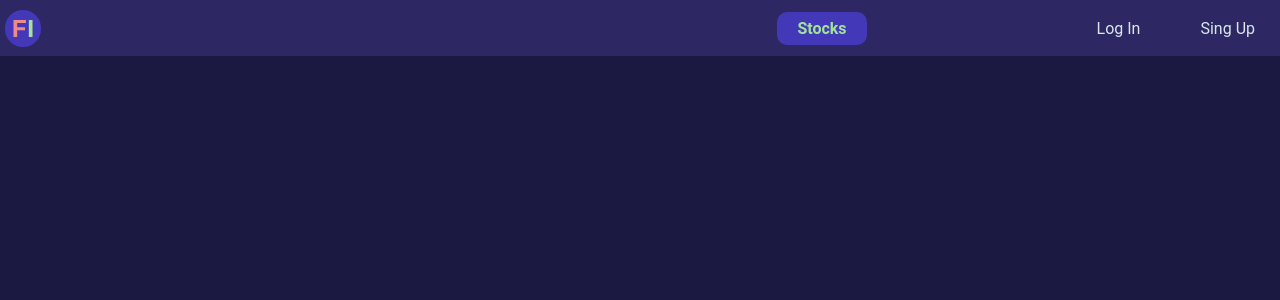
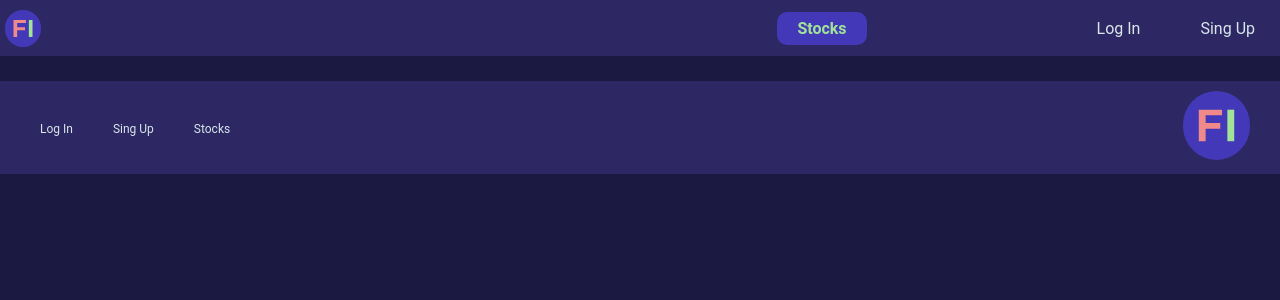
Before and after one commit to nicodeheza/fake-investor, a React (Create React App) app in the folder client/: page / in a window 1280 px wide. Shown: the top 300 px of the page. Built offline with nearby package versions, Linux system fonts and the light colour scheme; the HTML template or start-up script is replaced by a standard one.

Commit message:
client fotter sketch

```diff
--- a/client/src/App.tsx
+++ b/client/src/App.tsx
@@ -8,6 +8,7 @@ import Search from "./pages/Search";
 import Stock from "./pages/Stock";
 import Portfolio from "./pages/Portfolio";
 import NavBar from "./components/NavBar";
+import Footer from "./components/Footer";
 
 function App() {
 	return (
@@ -22,6 +23,7 @@ function App() {
 					<Route path="stock" element={<Stock />} />
 					<Route path="portfolio" element={<Portfolio />} />
 				</Routes>
+				<Footer />
 			</Router>
 		</UserProvider>
 	);
--- /dev/null
+++ b/client/src/components/Footer.tsx
@@ -0,0 +1,30 @@
+import {Link} from "react-router-dom";
+import {UseUserName} from "../context/UserContext";
+import SmIcon from "../svg/SmIcon";
+import "./footer.css";
+
+export default function Footer() {
+	const {userName} = UseUserName();
+	return (
+		<footer className="footer">
+			<div className="footer-links">
+				{!userName ? (
+					<>
+						<Link to="login">Log In</Link>
+						<Link to="singup">Sing Up</Link>
+						<Link to="search">Stocks</Link>
+					</>
+				) : (
+					<>
+						<Link to="/">Log Out</Link>
+						<Link to="portfolio">My Portfolio</Link>
+						<Link to="search">Stocks</Link>
+					</>
+				)}
+			</div>
+			<div className="footer-icon">
+				<SmIcon />
+			</div>
+		</footer>
+	);
+}
--- /dev/null
+++ b/client/src/components/footer.css
@@ -0,0 +1,19 @@
+.footer {
+	display: flex;
+	justify-content: space-between;
+	align-items: center;
+	background-color: var(--bk-light);
+	padding: 10px 0px;
+}
+/* .footer-links {
+	border: solid;
+} */
+.footer-links a {
+	margin-left: 40px;
+	color: var(--text);
+	font-size: 12px;
+}
+.footer-icon {
+	width: 67px;
+	margin-right: 30px;
+}
```
